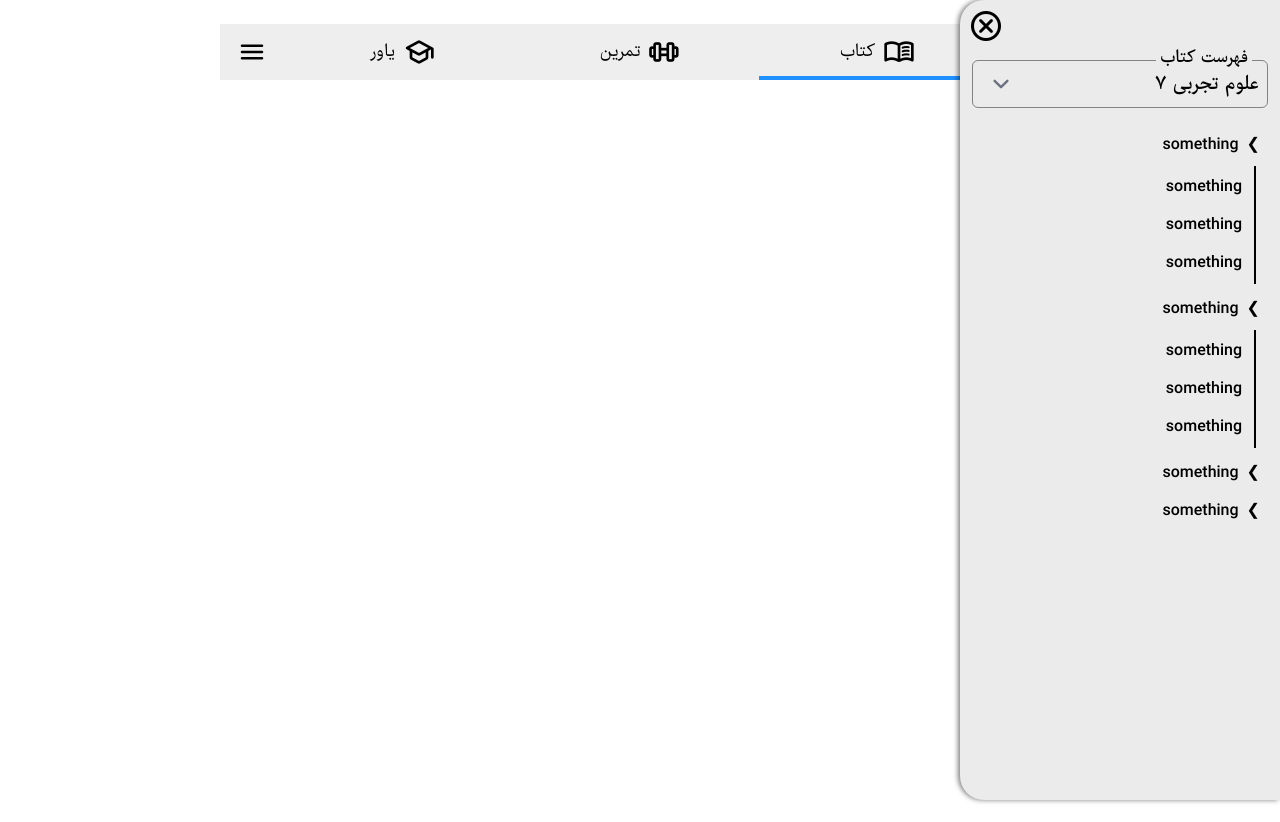
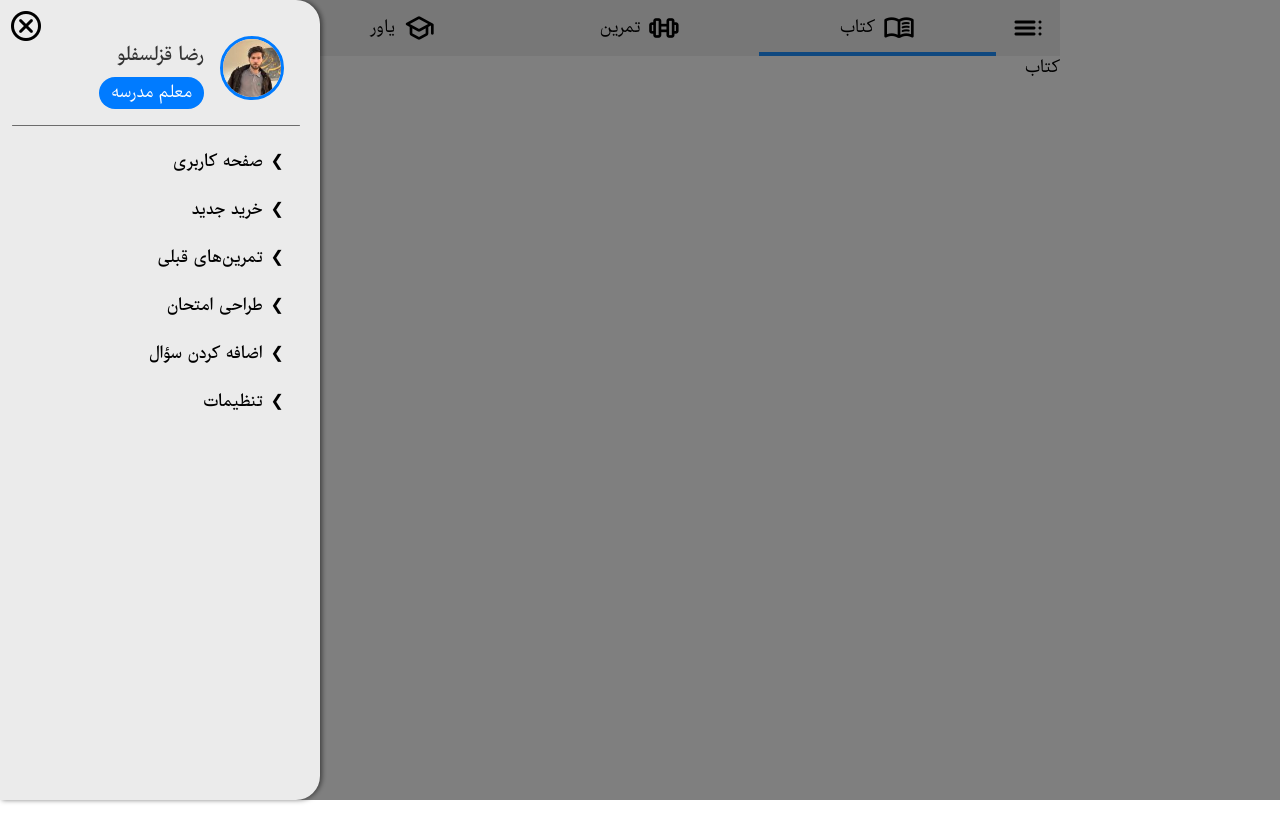
Before and after one commit to survivor9817/darsyavar-webapp, a React (Vite) app: page / in a window 1280 px wide. Both pictures are taken after a click on the button "menu". After the commit the page ends 800 px from the top, so only its background shows below. Built offline with nearby package versions, Linux system fonts and the light colour scheme.

Commit message:
layout safhe aslie app saakhte shod. daakhele fehrest, menu va tabhaa hanooz saakhte nashodand

```diff
--- a/src/App.css
+++ b/src/App.css
@@ -166,7 +166,8 @@ p {
 
 .sidebar-left {
   left: 0;
-  transform: translateX(-105%);
+  /* transform: translateX(-105%); */
+  transform: translateX(+0%);
   box-shadow: 2px 0px 5px 0px rgba(0, 0, 0, 0.5);
   z-index: 90;
   /* border-radius: 24px; */
@@ -236,7 +237,7 @@ p {
   display: block;
 }
 
-/* Fehrest */
+/* Fehrest right sidebar */
 .fehrest-section {
   height: 100%;
   overflow: auto;
@@ -371,3 +372,105 @@ p {
 li.chapter:last-of-type {
   margin-bottom: 64px;
 }
+
+/* Menu left sidebar */
+/* 3 - menu */
+.menu-section {
+  display: grid;
+  grid-template-areas:
+    "user-img           user-name "
+    "user-img           user-role "
+    "divider               divider "
+    "menu-items-container  menu-items-container";
+  grid-template-columns: auto 1fr;
+  /* justify-items: stretch; */
+  /* align-items: stretch; */
+  margin-top: 24px;
+  gap: 8px 16px;
+  margin-right: 8px;
+}
+
+.user-img {
+  grid-area: user-img;
+  display: flex;
+  justify-content: center;
+  align-items: center;
+  width: 64px;
+  height: 64px;
+  margin-right: 16px;
+  border-radius: 50%;
+  border: 3px solid #007bff;
+  /* margin: 0 16px 16px 16px; */
+}
+
+.user-name {
+  grid-area: user-name;
+  font-size: 18px;
+  font-weight: bold;
+  color: #333;
+  margin-top: 6px;
+}
+
+.user-role {
+  grid-area: user-role;
+  font-size: 16px;
+  color: #fff;
+  background-color: #007bff;
+  padding: 4px 12px;
+  border-radius: 36px;
+  width: fit-content;
+}
+
+.divider {
+  grid-area: divider;
+  height: 1px;
+  background-color: rgb(108, 108, 108);
+  margin: 8px 0px;
+  border-radius: 30px;
+}
+
+.menu-items-container {
+  grid-area: menu-items-container;
+  display: flex;
+  flex-direction: column;
+  gap: 8px;
+}
+
+.menu-item::before {
+  content: "❯";
+  font-size: 16px;
+  color: #000;
+  margin: 0 8px;
+}
+
+.menu-item {
+  color: #000;
+  font-weight: 600;
+  white-space: nowrap;
+  overflow: hidden;
+  text-overflow: ellipsis;
+  font-size: 16px;
+  /* margin: 8px 0; */
+  padding: 8px 8px;
+  /* margin-bottom: 4px; */
+}
+
+.menu-item {
+  display: block;
+  text-decoration: none;
+  border-radius: 4px;
+  cursor: pointer;
+  transition: background-color 0.5s;
+}
+
+.menu-item:hover {
+  color: #333;
+  background-color: rgb(145, 198, 255);
+  /* background-color: rgba(225, 163, 193, 0.6); */
+}
+
+.menu-item.active {
+  color: #333;
+  background-color: rgb(0, 123, 255);
+  /* background-color: rgba(225, 163, 193); */
+}
--- a/src/components/Fehrest.tsx
+++ b/src/components/Fehrest.tsx
@@ -1,14 +1,14 @@
 import CloseBtn from "./CloseBtn";
 import { bookNames } from "../data/booksData.js";
 
-interface Props {
-  bookName: string;
+type Props = {
   onClose: () => void;
-  onChange: () => void;
   style: object;
-}
+  // bookName: string;
+  // onChange: () => void;
+};
 
-const Fehrest = ({ bookName, onClose, onChange, style }: Props) => {
+const Fehrest = ({ onClose, style }: Props) => {
   const bookItems = bookNames.map((bookName) => (
     <option key={bookName} value={bookName}>
       {bookName}
@@ -29,8 +29,8 @@ const Fehrest = ({ bookName, onClose, onChange, style }: Props) => {
               id="BookSelector"
               name="BookSelector"
               className="book-selector"
-              value={bookName}
-              onChange={onChange}
+              // value={bookName}
+              // onChange={onChange}
             >
               {bookItems}
             </select>
--- a/src/components/Layout.tsx
+++ b/src/components/Layout.tsx
@@ -1,3 +1,5 @@
+import { useLocalStorage } from "../hooks/useLocalStorage";
+import { useMediaQuery } from "../hooks/useMediaQuery";
 import Book from "./Book";
 import Fehrest from "./Fehrest";
 import Menu from "./Menu";
@@ -5,51 +7,92 @@ import Quiz from "./Quiz";
 import Yavar from "./Yavar";
 
 const Layout = () => {
-  // const styles = {
-  //   fehrest: { transform: `translateX(${isFehrestOpen ? 0 : 105}%)` },
-  //   menu: { transform: `translateX(${isMenuOpen ? 0 : -105}%)` },
-  //   fehrestBack: { display: isFehrestOpen && isSmallScreen ? "block" : "none" },
-  //   menuBack: { display: isMenuOpen ? "block" : "none" },
-  //   tabIndicator: { transform: `translateX(${activeTab * -100}%)` },
-  //   tabsContainer: { transform: `translateX(${activeTab * (100 / 3)}%)` },
-  // };
+  const [activeTab, setActiveTab] = useLocalStorage("activeTab", 0);
+  const [isFehrestOpen, setIsFehrestOpen] = useLocalStorage("isFehrestOpen", false);
+  const [isMenuOpen, setIsMenuOpen] = useLocalStorage("isMenuOpen", false);
+  const [wasFehrestOpen, saveFehrestState] = useLocalStorage("wasFehrestOpened", false);
+  const isSmallScreen = useMediaQuery("(max-width: 1440px)");
+
+  const styles = {
+    fehrest: { transform: `translateX(${isFehrestOpen ? 0 : 105}%)` },
+    menu: { transform: `translateX(${isMenuOpen ? 0 : -105}%)` },
+    fehrestBack: { display: isFehrestOpen && isSmallScreen ? "block" : "none" },
+    menuBack: { display: isMenuOpen ? "block" : "none" },
+    tabIndicator: { transform: `translateX(${activeTab * -100}%)` },
+    tabsContainer: { transform: `translateX(${activeTab * (100 / 3)}%)` },
+  };
+
+  function closeFehrest() {
+    setIsFehrestOpen(false);
+  }
+
+  function closeMenu() {
+    setIsMenuOpen(false);
+  }
+
+  function toggleFehrest() {
+    setActiveTab(0);
+    setIsFehrestOpen((prev: boolean) => !prev);
+  }
+
+  function toggleMenu() {
+    setIsMenuOpen((prev: boolean) => !prev);
+  }
+
+  function goToBook() {
+    setActiveTab(0);
+    wasFehrestOpen && setIsFehrestOpen(true);
+    saveFehrestState(false);
+  }
+
+  function goToQuiz() {
+    isFehrestOpen && saveFehrestState(isFehrestOpen);
+    closeFehrest();
+    setActiveTab(1);
+  }
+
+  function goToYavar() {
+    isFehrestOpen && saveFehrestState(isFehrestOpen);
+    closeFehrest();
+    setActiveTab(2);
+  }
 
   return (
     <>
-      <Fehrest />
-      <div className={`fehrest-backdrop`} /* style={style} */ /* onClick={x} */></div>
+      <Fehrest style={styles.fehrest} onClose={closeFehrest} /* onChange={} bookName={} */ />
+      <div className={`fehrest-backdrop`} style={styles.fehrestBack} onClick={closeFehrest}></div>
 
-      <Menu />
-      <div className={`menu-backdrop`} /* style={style} */ /* onClick={x} */></div>
+      <Menu style={styles.menu} onClose={closeMenu} />
+      <div className={`menu-backdrop`} style={styles.menuBack} onClick={closeMenu}></div>
 
       <div className="mid-section">
         <div className="navbar">
-          <button className="nav-btn fehrest-btn" /* onClick={x} */>
+          <button className="nav-btn fehrest-btn" onClick={toggleFehrest}>
             <i className="msr icon--fehrest"> list </i>
             <span className="tab-label"> فهرست </span>
           </button>
           <div className="tab-btns">
-            <button className="nav-btn book-btn" /* onClick={x} */>
+            <button className="nav-btn book-btn" onClick={goToBook}>
               <i className="msr icon--book"> menu_book </i>
               <span className="tab-label"> کتاب </span>
             </button>
-            <button className="nav-btn quiz-btn" /* onClick={x} */>
+            <button className="nav-btn quiz-btn" onClick={goToQuiz}>
               <i className="msr icon--quiz"> exercise </i>
               <span className="tab-label"> تمرین </span>
             </button>
-            <button className="nav-btn yavar-btn" /* onClick={x} */>
+            <button className="nav-btn yavar-btn" onClick={goToYavar}>
               <i className="msr icon--yavar"> school </i>
               <span className="tab-label"> یاور </span>
             </button>
-            <div className="active-tab-indicator" /* style={style} */></div>
+            <div className="active-tab-indicator" style={styles.tabIndicator}></div>
           </div>
-          <button className="nav-btn menu-btn" /* onClick={x} */>
+          <button className="nav-btn menu-btn" onClick={toggleMenu}>
             <i className="msr icon--menu"> menu </i>
             <span className="tab-label"> منو </span>
           </button>
         </div>
 
-        <div className="tabs" /* style={style} */>
+        <div className="tabs" style={styles.tabsContainer}>
           <Book />
           <Quiz />
           <Yavar />
--- a/src/components/Menu.tsx
+++ b/src/components/Menu.tsx
@@ -1,5 +1,33 @@
-const Menu = () => {
-  return <div>Menu</div>;
+import CloseBtn from "./CloseBtn";
+
+type Props = {
+  style: {};
+  onClose: () => void;
+};
+
+const Menu = ({ style, onClose }: Props) => {
+  return (
+    <>
+      <div className="sidebar sidebar-left" style={style}>
+        <CloseBtn onClick={onClose} />
+
+        <div className="menu-section">
+          <img src="./imgs/reza.jpg" alt="user-img" className="user-img" />
+          <div className="user-name">رضا قزلسفلو</div>
+          <span className="user-role">معلم مدرسه</span>
+          <div className="divider"></div>
+          <ul className="menu-items-container">
+            <li className="menu-item">صفحه کاربری</li>
+            <li className="menu-item">خرید جدید</li>
+            <li className="menu-item">تمرین‌های قبلی</li>
+            <li className="menu-item">طراحی امتحان</li>
+            <li className="menu-item">اضافه کردن سؤال</li>
+            <li className="menu-item">تنظیمات</li>
+          </ul>
+        </div>
+      </div>
+    </>
+  );
 };
 
 export default Menu;
--- a/src/hooks/getLocalData.ts
+++ b/src/hooks/getLocalData.ts
@@ -1,7 +1,7 @@
-export function getLocalData(key, defaultValue) {
+export function getLocalData<T>(key: string, defaultValue: T): T {
   try {
     const data = localStorage.getItem(key);
-    return data ? +JSON.parse(data) : defaultValue;
+    return data ? (JSON.parse(data) as T) : defaultValue;
   } catch (error) {
     console.error(`Error loading ${key}:`, error);
     return defaultValue;
--- a/src/hooks/useLocalStorage.ts
+++ b/src/hooks/useLocalStorage.ts
@@ -1,6 +1,9 @@
 import { useState } from "react";
 
-export const useLocalStorage = (keyName, defaultValue) => {
+type SetValue<T> = (newValue: T | ((prevValue: T) => T)) => void;
+type UseLocalStorageReturn<T> = [T, SetValue<T>];
+
+export const useLocalStorage = <T>(keyName: string, defaultValue: T): UseLocalStorageReturn<T> => {
   const [storedValue, setStoredValue] = useState(() => {
     try {
       const value = window.localStorage.getItem(keyName);
@@ -11,7 +14,8 @@ export const useLocalStorage = (keyName, defaultValue) => {
     }
   });
 
-  const setValue = (newValue) => {
+  // function setValue(newValue) {
+  const setValue: SetValue<T> = (newValue) => {
     try {
       const valueToStore = newValue instanceof Function ? newValue(storedValue) : newValue;
       window.localStorage.setItem(keyName, JSON.stringify(valueToStore));
--- a/src/hooks/useMediaQuery.ts
+++ b/src/hooks/useMediaQuery.ts
@@ -1,13 +1,13 @@
 import { useEffect, useState } from "react";
 // Custom hook
-export function useMediaQuery(query) {
+export function useMediaQuery(query: string): boolean {
   const [matches, setMatches] = useState(false);
 
   useEffect(() => {
     const mediaQuery = window.matchMedia(query);
     setMatches(mediaQuery.matches);
 
-    const handleChange = (e) => {
+    const handleChange = (e: MediaQueryListEvent) => {
       setMatches(e.matches);
     };
 
```
